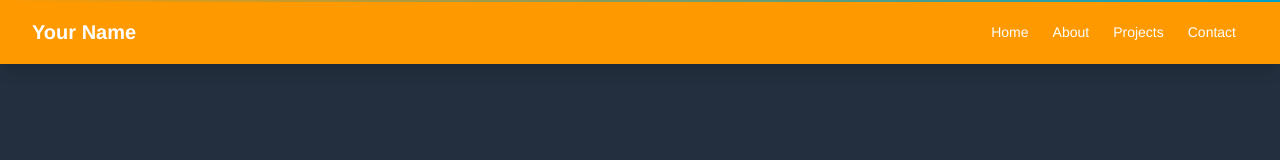
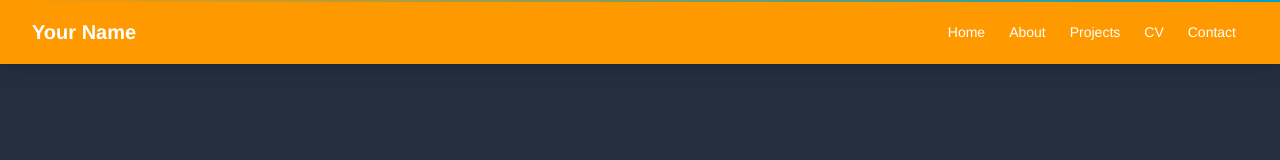
Before and after one commit to Pawly87/portfolioSite, a React (Create React App) app: page / in a window 1280 px wide. Shown: the top 160 px of the page. Built offline with nearby package versions, Linux system fonts and the light colour scheme; what aws-amplify would draw is missing.

Commit message:
feat(nav): add CV link to navigation menu

```diff
--- a/src/components/Navbar.js
+++ b/src/components/Navbar.js
@@ -8,6 +8,7 @@ const Navbar = () => {
     { text: 'Home', path: '/' },
     { text: 'About', path: '/about' },
     { text: 'Projects', path: '/projects' },
+    { text: 'CV', path: '/cv' },
     { text: 'Contact', path: '/contact' },
   ];
 
```
